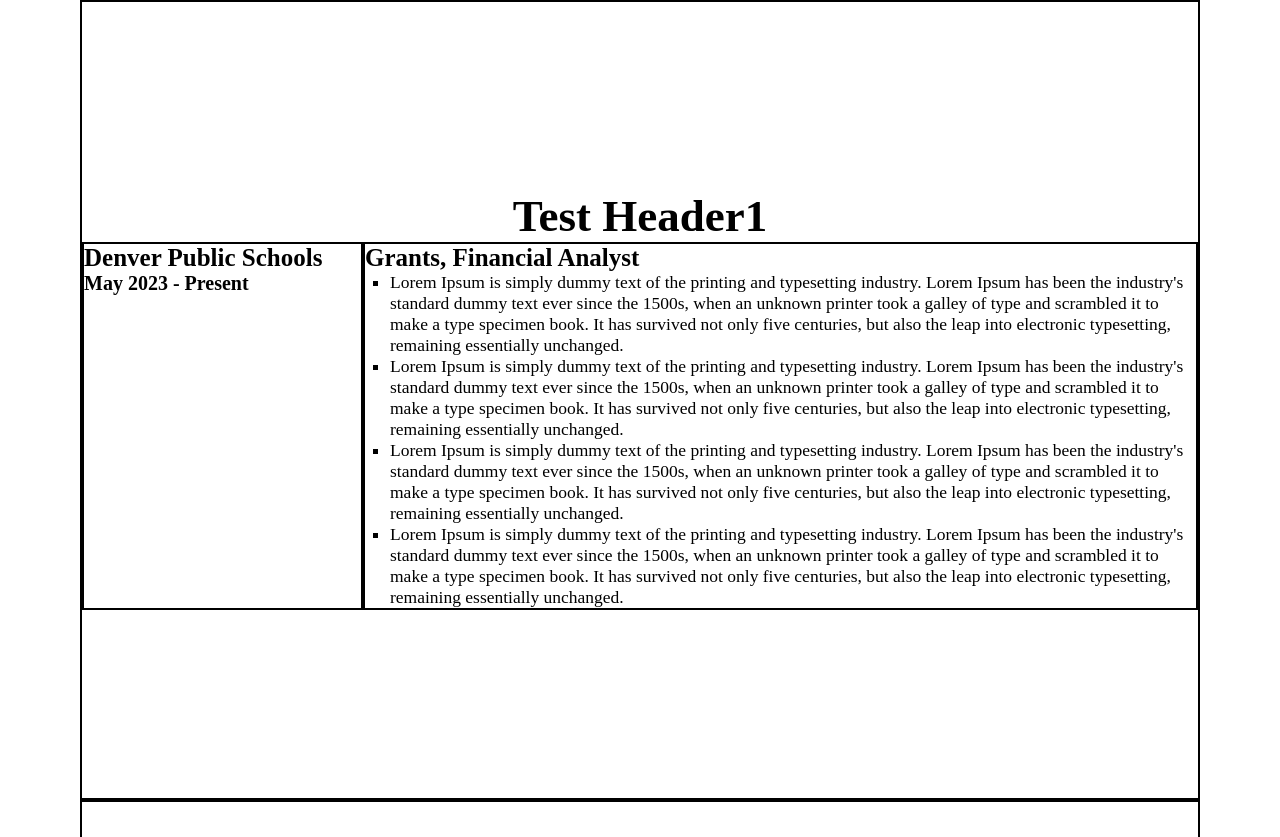
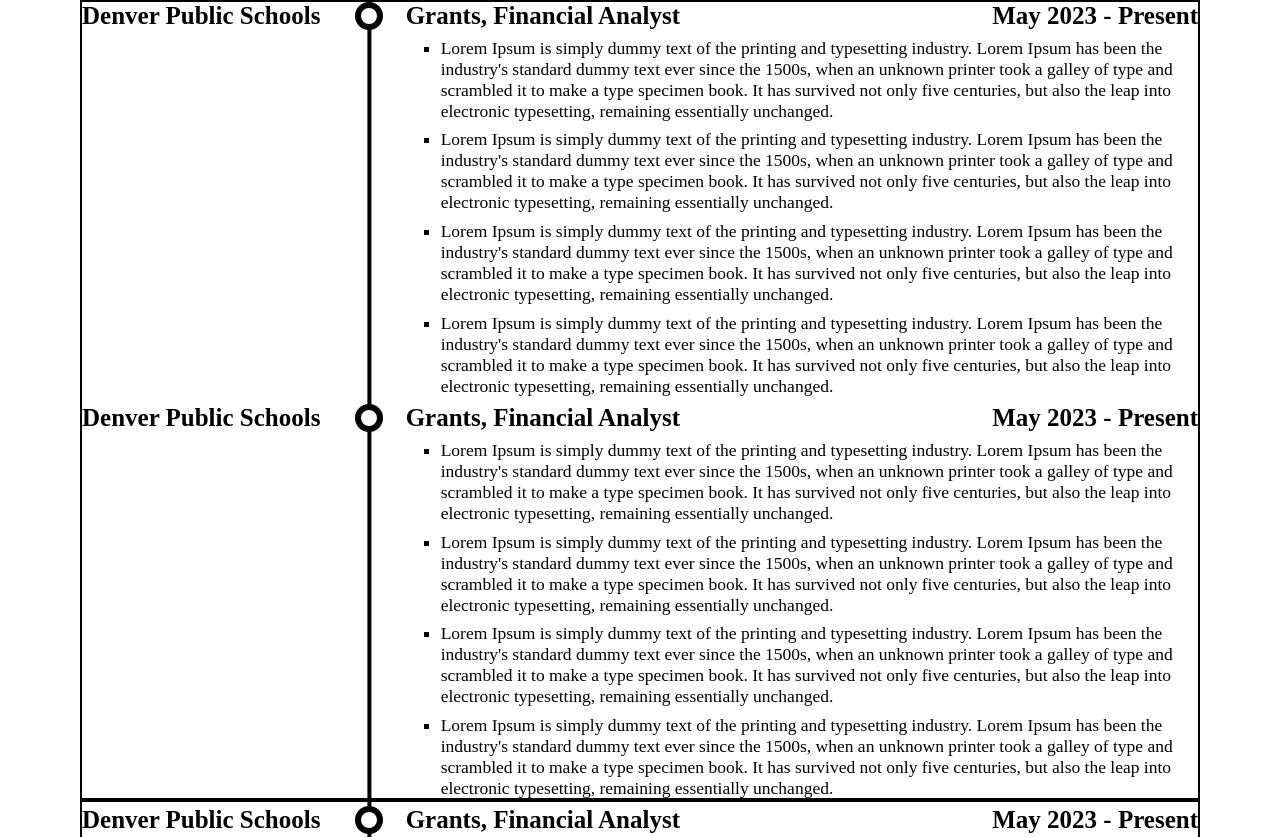
Before and after one commit to GarrettMeldrum/DHTML_PROJECTS, a plain HTML site: page 03 - Personal Website (Framework)/index.html in a window 1280 px wide. Shown: the top 837 px of the page. Drawn offline with Linux system fonts and the light colour scheme.

Commit message:
some framework work getting done and closer to pushing through the entire website!

```diff
--- a/03 - Personal Website (Framework)/index.html
+++ b/03 - Personal Website (Framework)/index.html
@@ -3,14 +3,52 @@
 
 <body>
   <div class="container">
-    <h1>Test Header1</h1>
     <div class="experience">
       <div class="exp_left_box">
         <h2>Denver Public Schools</h2>
-        <h3>May 2023 - Present</h3>
       </div>
+      <div class="exp_mid_box"></div>
       <div class="exp_right_box">
-        <h2>Grants, Financial Analyst</h2>
+        <div class="exp_right_box_header_box">
+          <h2>Grants, Financial Analyst</h2>
+          <h2 class="exp_right_box_header_box_right">May 2023 - Present</h2>
+        </div>
+		<ul>
+          <li><p>Lorem Ipsum is simply dummy text of the printing and typesetting industry. Lorem Ipsum has been the industry's standard dummy text ever since the 1500s, when an unknown printer took a galley of type and scrambled it to make a type specimen book. It has survived not only five centuries, but also the leap into electronic typesetting, remaining essentially unchanged.</p></li>
+          <li><p>Lorem Ipsum is simply dummy text of the printing and typesetting industry. Lorem Ipsum has been the industry's standard dummy text ever since the 1500s, when an unknown printer took a galley of type and scrambled it to make a type specimen book. It has survived not only five centuries, but also the leap into electronic typesetting, remaining essentially unchanged.</p></li>
+          <li><p>Lorem Ipsum is simply dummy text of the printing and typesetting industry. Lorem Ipsum has been the industry's standard dummy text ever since the 1500s, when an unknown printer took a galley of type and scrambled it to make a type specimen book. It has survived not only five centuries, but also the leap into electronic typesetting, remaining essentially unchanged.</p></li>
+          <li><p>Lorem Ipsum is simply dummy text of the printing and typesetting industry. Lorem Ipsum has been the industry's standard dummy text ever since the 1500s, when an unknown printer took a galley of type and scrambled it to make a type specimen book. It has survived not only five centuries, but also the leap into electronic typesetting, remaining essentially unchanged.</p></li>
+        </ul>
+      </div>
+    </div>
+    <div class="experience">
+      <div class="exp_left_box">
+        <h2>Denver Public Schools</h2>
+      </div>
+      <div class="exp_mid_box"></div>
+      <div class="exp_right_box">
+        <div class="exp_right_box_header_box">
+          <h2>Grants, Financial Analyst</h2>
+          <h2 class="exp_right_box_header_box_right">May 2023 - Present</h2>
+        </div>
+		<ul>
+          <li><p>Lorem Ipsum is simply dummy text of the printing and typesetting industry. Lorem Ipsum has been the industry's standard dummy text ever since the 1500s, when an unknown printer took a galley of type and scrambled it to make a type specimen book. It has survived not only five centuries, but also the leap into electronic typesetting, remaining essentially unchanged.</p></li>
+          <li><p>Lorem Ipsum is simply dummy text of the printing and typesetting industry. Lorem Ipsum has been the industry's standard dummy text ever since the 1500s, when an unknown printer took a galley of type and scrambled it to make a type specimen book. It has survived not only five centuries, but also the leap into electronic typesetting, remaining essentially unchanged.</p></li>
+          <li><p>Lorem Ipsum is simply dummy text of the printing and typesetting industry. Lorem Ipsum has been the industry's standard dummy text ever since the 1500s, when an unknown printer took a galley of type and scrambled it to make a type specimen book. It has survived not only five centuries, but also the leap into electronic typesetting, remaining essentially unchanged.</p></li>
+          <li><p>Lorem Ipsum is simply dummy text of the printing and typesetting industry. Lorem Ipsum has been the industry's standard dummy text ever since the 1500s, when an unknown printer took a galley of type and scrambled it to make a type specimen book. It has survived not only five centuries, but also the leap into electronic typesetting, remaining essentially unchanged.</p></li>
+        </ul>
+      </div>
+    </div>
+    <div class="experience">
+      <div class="exp_left_box">
+        <h2>Denver Public Schools</h2>
+      </div>
+      <div class="exp_mid_box"></div>
+      <div class="exp_right_box">
+        <div class="exp_right_box_header_box">
+          <h2>Grants, Financial Analyst</h2>
+          <h2 class="exp_right_box_header_box_right">May 2023 - Present</h2>
+        </div>
 		<ul>
           <li><p>Lorem Ipsum is simply dummy text of the printing and typesetting industry. Lorem Ipsum has been the industry's standard dummy text ever since the 1500s, when an unknown printer took a galley of type and scrambled it to make a type specimen book. It has survived not only five centuries, but also the leap into electronic typesetting, remaining essentially unchanged.</p></li>
           <li><p>Lorem Ipsum is simply dummy text of the printing and typesetting industry. Lorem Ipsum has been the industry's standard dummy text ever since the 1500s, when an unknown printer took a galley of type and scrambled it to make a type specimen book. It has survived not only five centuries, but also the leap into electronic typesetting, remaining essentially unchanged.</p></li>
--- a/03 - Personal Website (Framework)/style.css
+++ b/03 - Personal Website (Framework)/style.css
@@ -21,7 +21,7 @@
 
   --timeline_left_width: 400px;
   --timeline_right_width: 800px;
-  --ul_left_alignment: 25px;
+  --ul_left_alignment: 35px;
 }
 
 /* Base Styles (for very small mobile devices like 320px) */
@@ -65,7 +65,7 @@
   }
   ul {
 	  margin: 0;
-	padding-left: calc(var(--ul_left_alignment) * var(--320px_p));
+	  padding-left: calc(var(--ul_left_alignment) * var(--375px_p));
   }
 }
 
@@ -346,30 +346,73 @@
   height: 100vh;
   min-width: calc(375px - var(--margin) * 2);
 
-  align-items: center;
-  justify-content: center;
+  align-items: flex-start;
+  justify-content: flex-start;
+
 }
 .experience {
   width: 100%;
-
   display: flex;
+  position: relative;
+  max-width: var(--timeline_right_width);
 }
 .exp_left_box {
   display: flex;
   flex-direction: column;
 
-  width: 25%;
-  border: 2px solid black;
+  width: 24.5%;
+
 }
 .exp_right_box {
-  width: 75%;
-  border: 2px solid black;
+  width: 71%;
+
+  display: flex;
+  flex-direction: column;
+}
+.exp_right_box_header_box {
+  display: flex;
+  margin-bottom: 1%;
+}
+.exp_right_box_header_box_right {
+  margin-left: auto;
 }
 .exp_right_box ul {
 }
 .exp_right_box li {
-  margin-bottom: 2%;
   margin: 0;
+  margin-bottom: 1%;
 
   list-style: square;
 }
+.experience::after {
+  content: '';
+  position: absolute;
+  width: 1.25vw;
+  height: 1.25vw;
+  border: .5vw solid black;
+  border-radius: 50%;
+  z-index: 1;
+
+  background-color: white;
+
+  left: 25.75%;
+
+  transform: translateX(-50%);
+}
+.experience::before {
+  content: '';
+  position: absolute;
+  z-index: 1;
+
+  bottom: 0;
+  top: 0;
+  left: 25.75%;
+  top: 0;
+  bottom: 0;
+  width: .25vw;
+  background-color: black;
+  transform: translateX(-50%);
+}
+.exp_mid_box {
+  width: 4.5%;
+}
```
Lines whose indentation alone changed are shown as unchanged.
